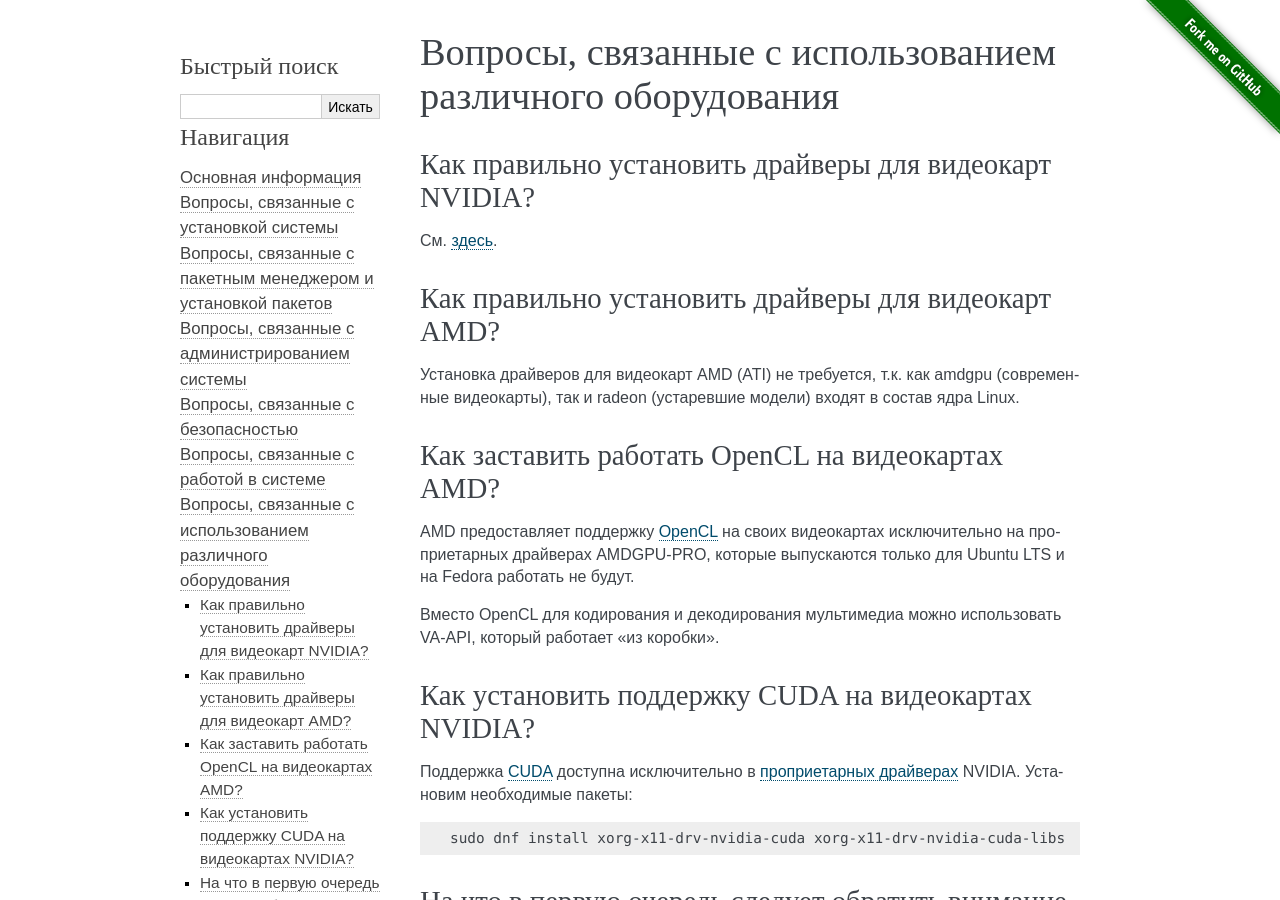
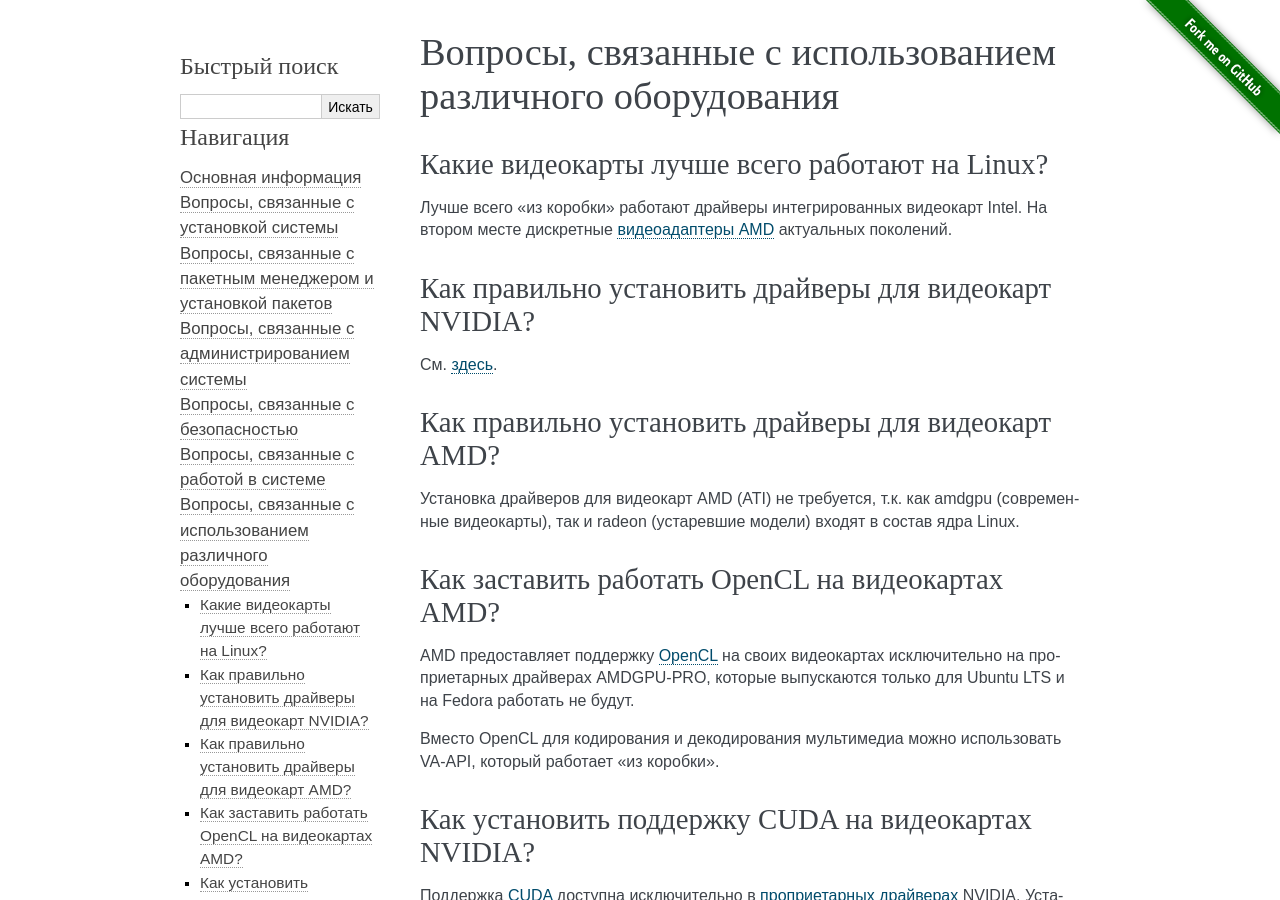
Before and after one commit to RussianFedora/FAQ, a Sphinx documentation site: the page built from source/hardware.rst, in a window 1280 px wide and 900 px high. Built offline with Sphinx 7.4.7, drawn with Linux system fonts in a browser that asks for light colours.

Commit message:
Added generic GPU Linux question.

```diff
--- a/source/hardware.rst
+++ b/source/hardware.rst
@@ -10,6 +10,14 @@
 **************************************************************
 Вопросы, связанные с использованием различного оборудования
 **************************************************************
+
+.. index:: video, gpu
+.. _gpu-linux:
+
+Какие видеокарты лучше всего работают на Linux?
+==================================================
+
+Лучше всего "из коробки" работают драйверы интегрированных видеокарт Intel. На втором месте дискретные :ref:`видеоадаптеры AMD <amd-drivers>` актуальных поколений.
 
 .. index:: video, gpu, repository, nvidia, drivers, third-party
 .. _nvidia-drivers:
```
